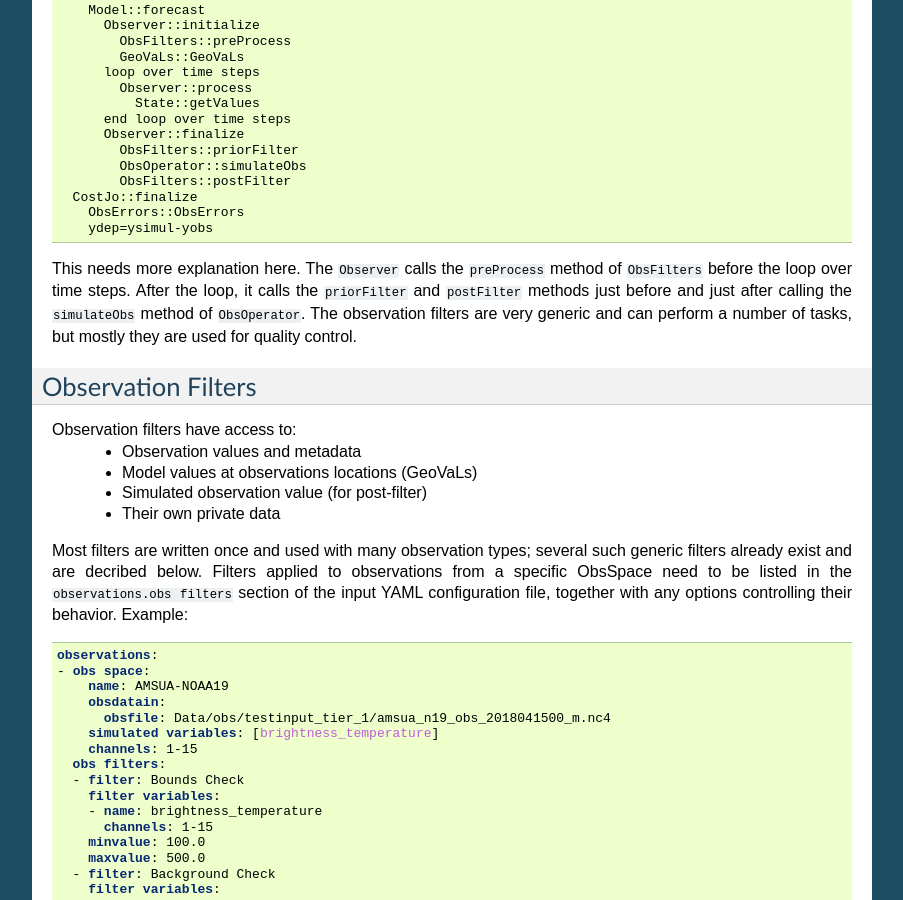
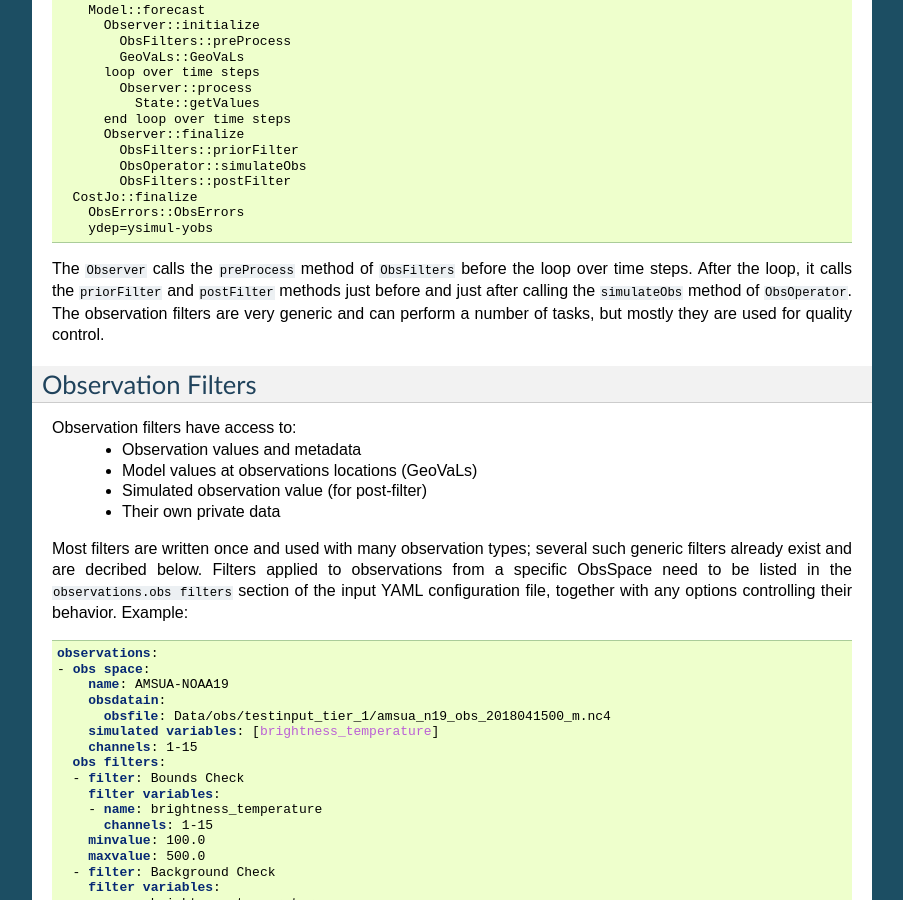
Before and after one commit to JCSDA/jedi-docs, a Sphinx documentation site: the page built from docs/jedi-components/ufo/qcfilters.rst, in a window 1280 px wide and 900 px high, scrolled down 361 px. Shown: the whole window, without its empty margins (198-1101 px from the left). Built offline with Sphinx 7.4.7, drawn with Linux system fonts in a browser that asks for light colours.

Commit message:
Removed a TODO note.

```diff
--- a/docs/jedi-components/ufo/qcfilters.rst
+++ b/docs/jedi-components/ufo/qcfilters.rst
@@ -37,7 +37,7 @@
       ObsErrors::ObsErrors
       ydep=ysimul-yobs
 
-This needs more explanation here. The :code:`Observer` calls the :code:`preProcess` method of :code:`ObsFilters` before the loop over time steps. After the loop, it calls the :code:`priorFilter` and :code:`postFilter` methods just before and just after calling the :code:`simulateObs` method of :code:`ObsOperator`. The observation filters are very generic and can perform a number of tasks, but mostly they are used for quality control.
+The :code:`Observer` calls the :code:`preProcess` method of :code:`ObsFilters` before the loop over time steps. After the loop, it calls the :code:`priorFilter` and :code:`postFilter` methods just before and just after calling the :code:`simulateObs` method of :code:`ObsOperator`. The observation filters are very generic and can perform a number of tasks, but mostly they are used for quality control.
 
 Observation Filters
 -------------------
```
